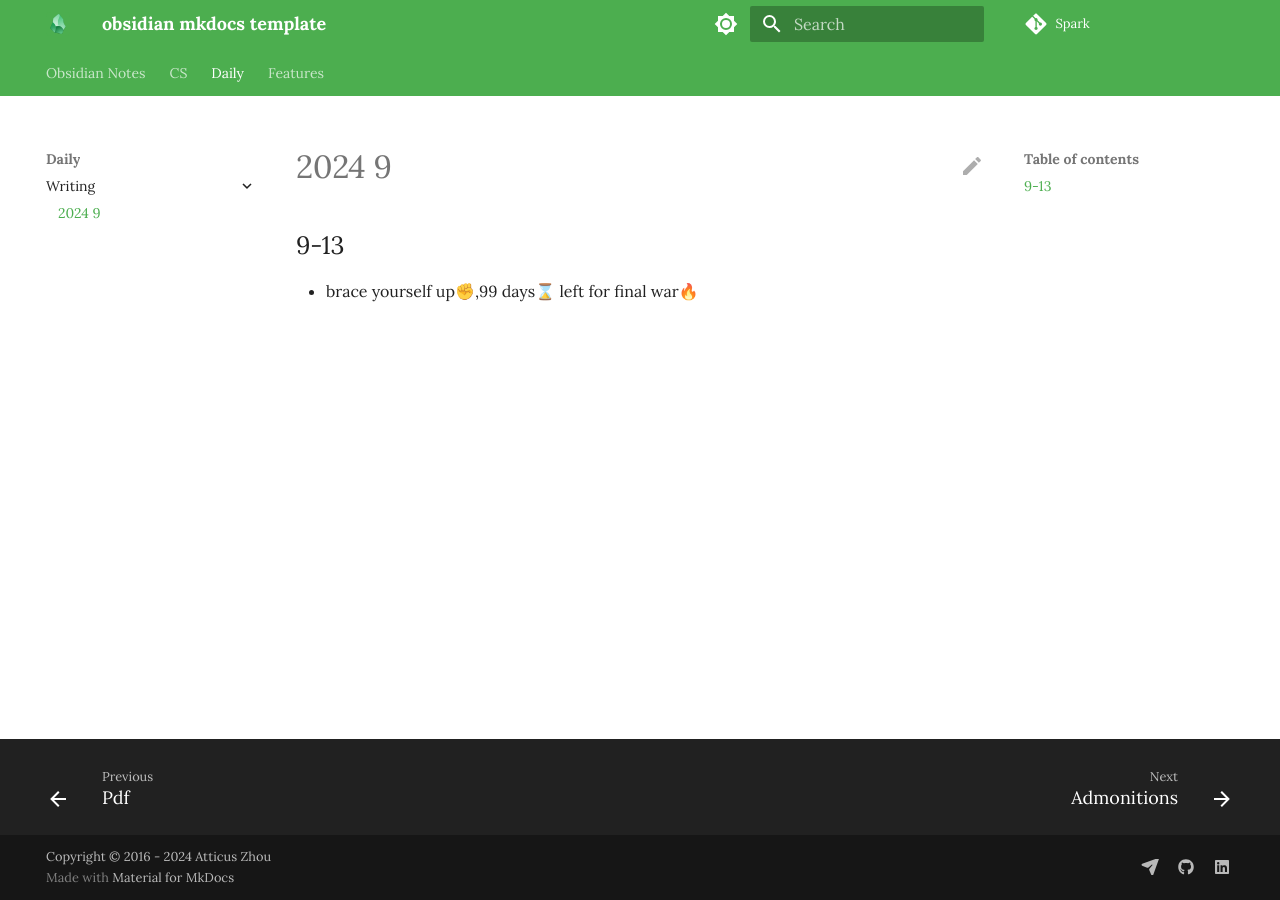
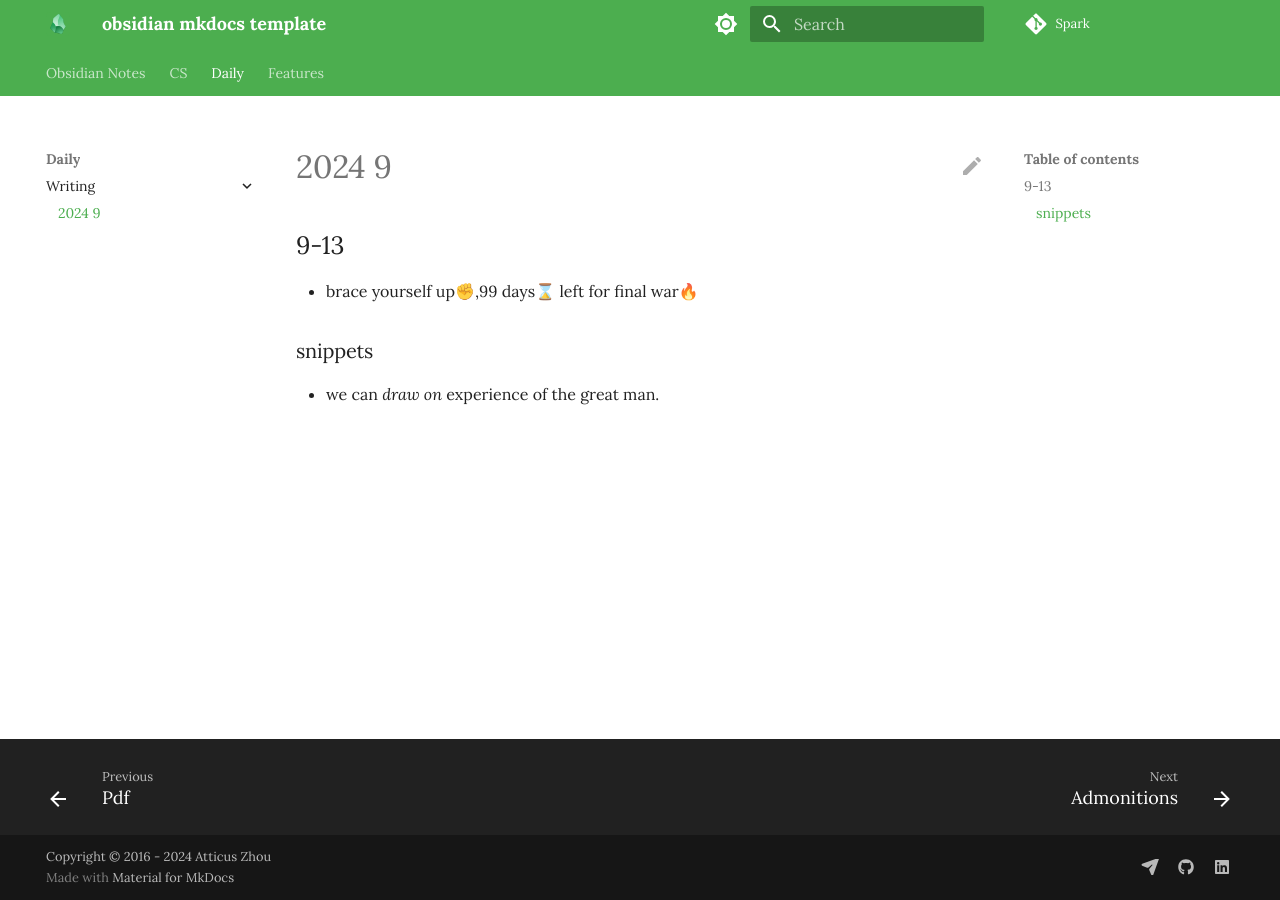
Before and after one commit to Atticuszz/Spark, an MkDocs documentation site: the page built from docs/Daily/writing/2024-9.md, in a window 1280 px wide. Built offline with MkDocs 1.6.1 and Material for MkDocs 9.7.7, drawn with Linux system fonts in a browser that asks for light colours; a script that is not in the unit is left out; comment, search, counter and statistics services are not loaded.

Commit message:
vault backup: 2024-09-13 19:05:36
Affected files:
docs/Daily/writing/2024-9.md

```diff
--- a/docs/Daily/writing/2024-9.md
+++ b/docs/Daily/writing/2024-9.md
@@ -1,3 +1,6 @@
 ## 9-13
 
 - brace yourself up✊,99 days⌛ left for final war🔥
+
+### snippets
+- we can *draw on* experience of the great man.
```
